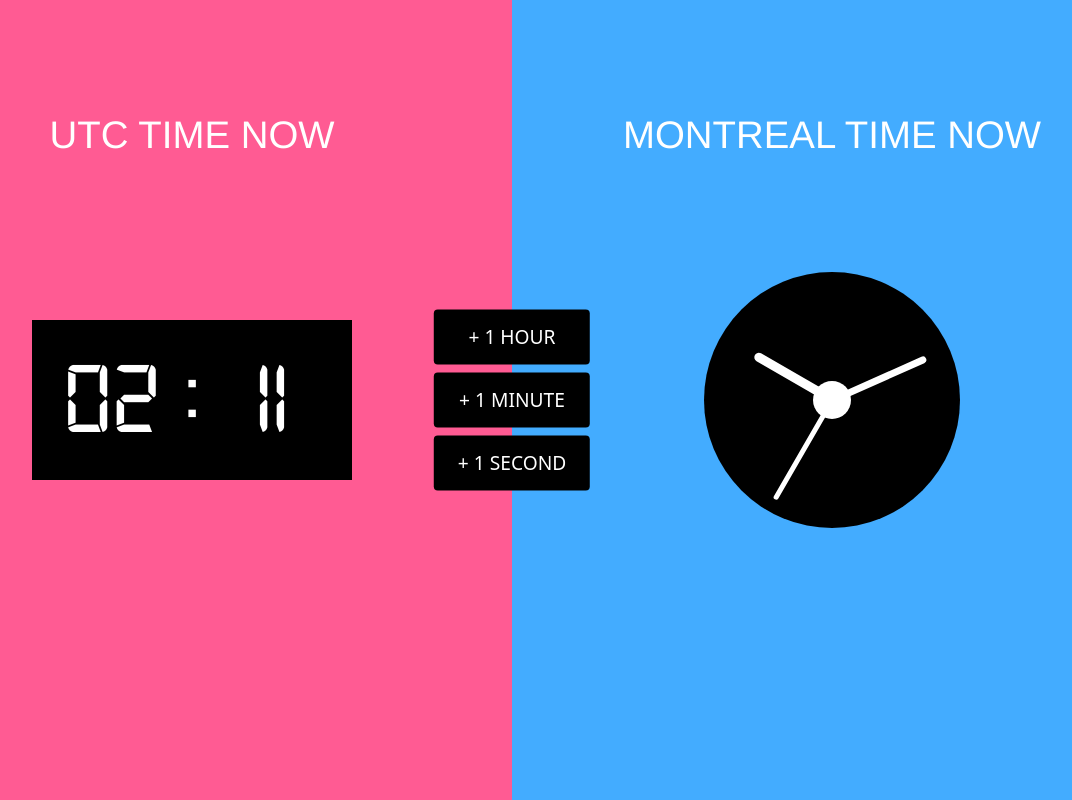
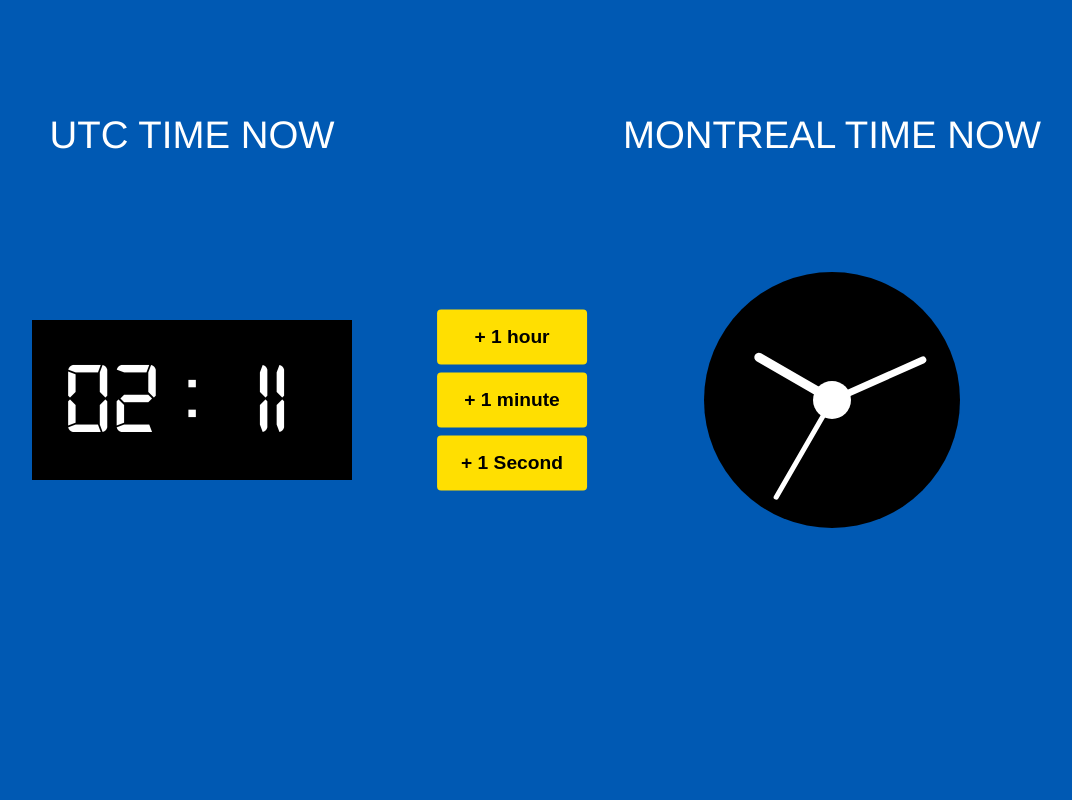
Before and after one commit to jpasanchez/clock-challenge, a Vue app: page / in a window 1280 px wide. Shown: the whole page, without its empty margins (128-1200 px from the left). Built offline with nearby package versions, Linux system fonts and the light colour scheme.

Commit message:
- Added RBC Palette

```diff
--- a/src/App.vue
+++ b/src/App.vue
@@ -130,6 +130,7 @@ export default {
 
   .clocks {
     display: flex;
+    background: #0059b3;
 
     &__side {
       flex: 1;
@@ -145,16 +146,12 @@ export default {
       }
 
       &--digital {
-        background: #ff5b93;
-
         &::before {
           content: 'UTC TIME NOW';
         }
       }
 
       &--analog {
-        background: #43acff;
-
         &::before {
           content: 'MONTREAL TIME NOW';
         }
@@ -164,9 +161,9 @@ export default {
     button {
       border: 0;
       border-radius: 0.25rem;
-      background: #000000;
-      color: #ffffff;
-      font-family: system-ui, sans-serif;
+      background: #ffdf01;
+      color: #000000;
+      font-weight: 700;
       line-height: 1.2;
       white-space: nowrap;
       text-decoration: none;
@@ -174,7 +171,6 @@ export default {
       padding: 1rem 1.5rem;
       margin: 0.25rem;
       cursor: pointer;
-      text-transform: uppercase;
     }
   }
 
```
